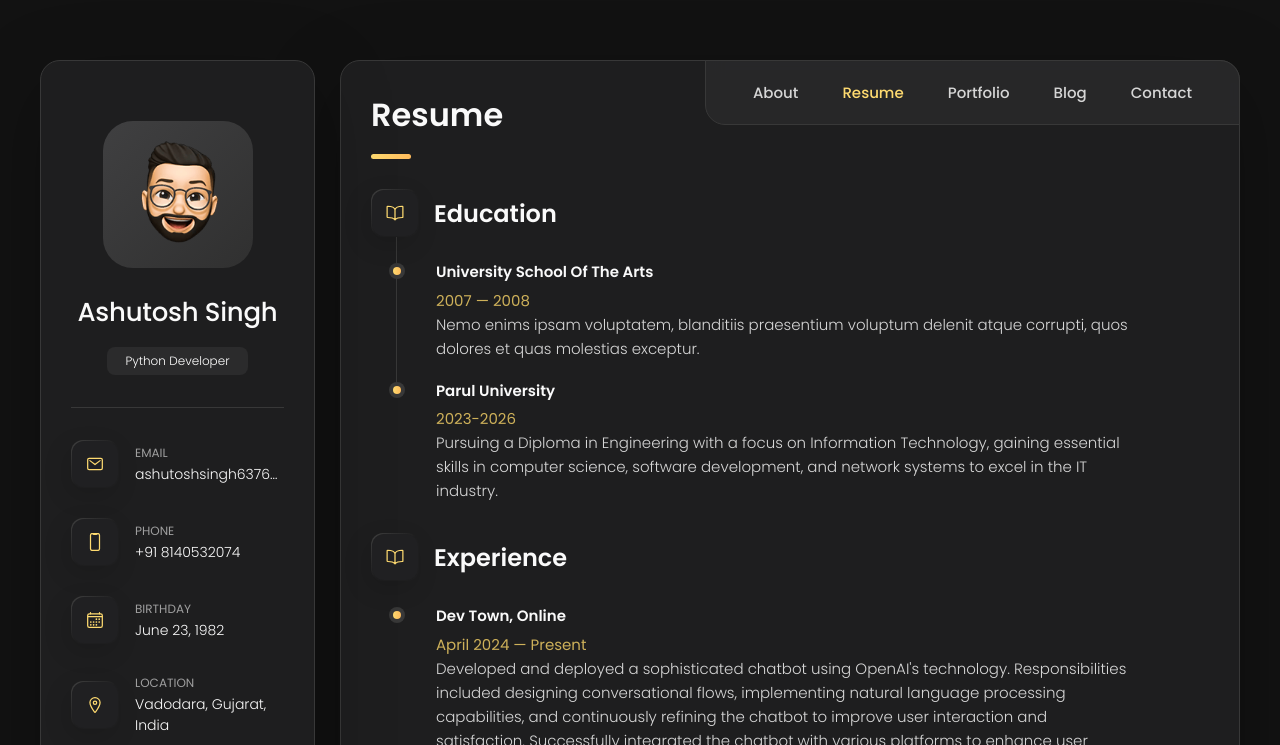
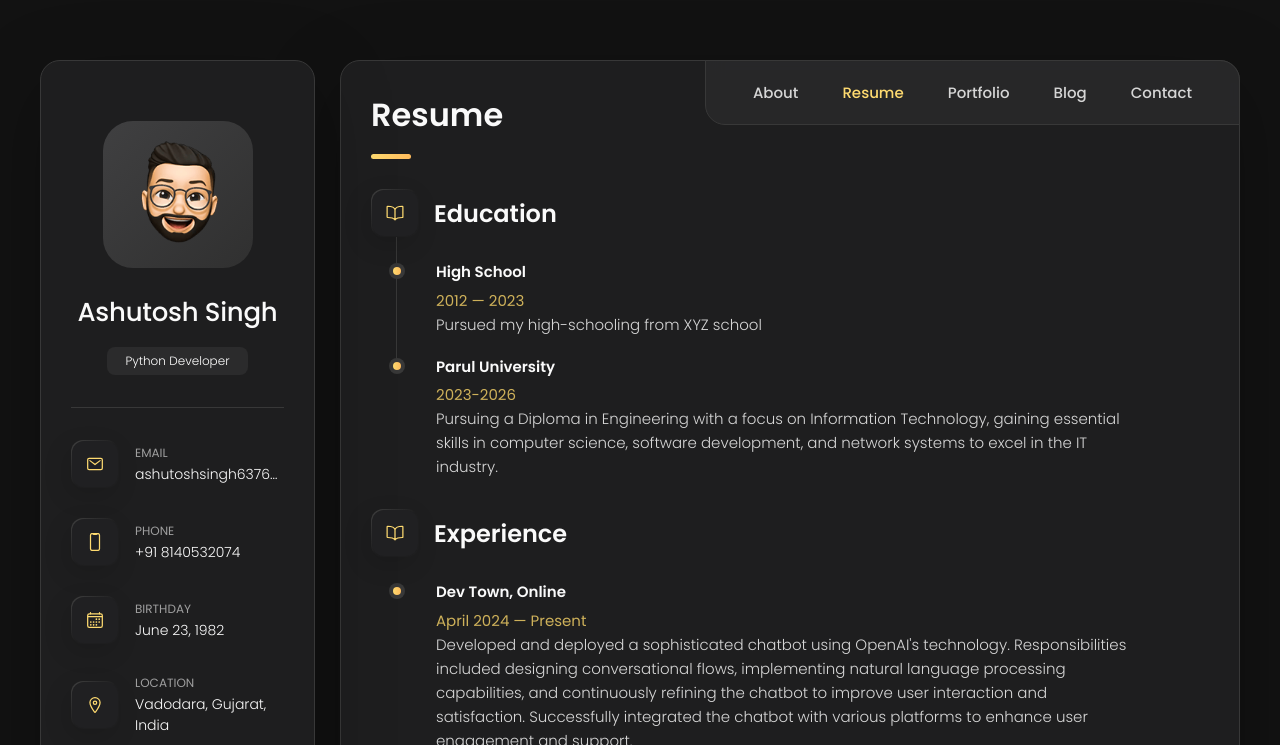
Before and after one commit to nashutosh/nashutosh.github.io, a plain HTML site: page index.html in a window 1280 px wide. Both pictures are taken after a click on the button "Resume". Shown: the top 745 px of the page. Drawn offline with nearby package versions, Linux system fonts and the light colour scheme.

Commit message:
Update index.html

```diff
--- a/index.html
+++ b/index.html
@@ -514,14 +514,12 @@
 
             <li class="timeline-item">
 
-              <h4 class="h4 timeline-item-title">University school of the arts</h4>
+              <h4 class="h4 timeline-item-title">High School</h4>
 
-              <span>2007 — 2008</span>
+              <span>2012 — 2023</span>
 
               <p class="timeline-text">
-                Nemo enims ipsam voluptatem, blanditiis praesentium voluptum delenit atque corrupti, quos dolores et
-                quas molestias
-                exceptur.
+                Pursued my high-schooling from XYZ school
               </p>
 
             </li>
```
